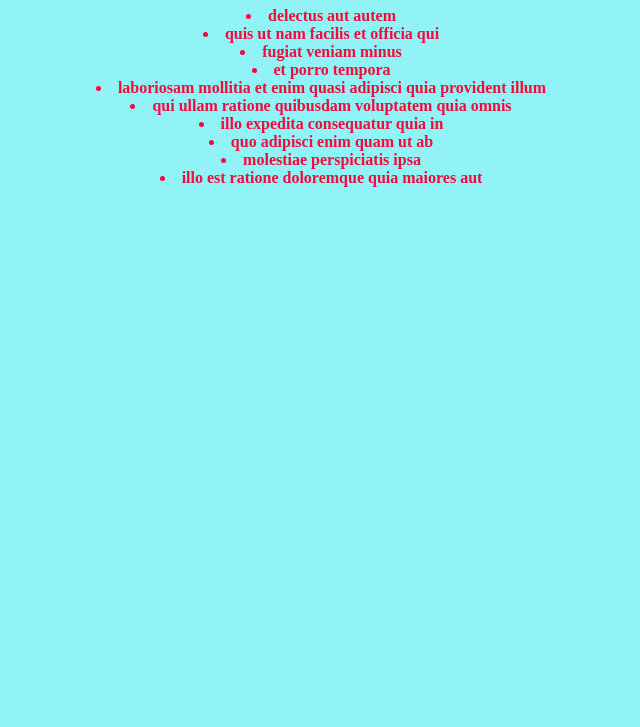
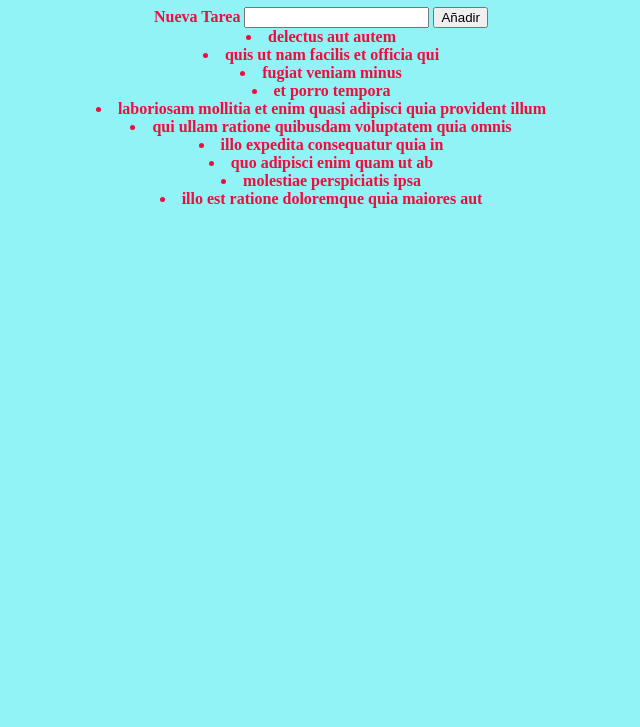
Before and after one commit to milily/lista-tareas, a plain HTML site: page index.html in a window 1280 px wide. Shown: the part 73-800 px from the top of the page, without its empty margins (319-959 px from the left). Drawn offline with Linux system fonts and the light colour scheme.

Commit message:
agregue el boton ´agregar lista´

```diff
--- a/assets/js/javascript.js
+++ b/assets/js/javascript.js
@@ -64,5 +64,5 @@ var arreglo = [
 
 arreglo.forEach(function(element){
 
-  document.write("<li>" + "<b>" +  element.title + "</li>")
+  document.write( "<li>" + "<b>" + element.title + "</li>" )
 });
--- a/index.html
+++ b/index.html
@@ -7,6 +7,10 @@
 <body bgcolor="#91F3F5" text="#F20B3D">
  <div align="center">
  <h1>Lista de tareas</h1>
+ <label for="email"><b>Nueva Tarea</b></label>
+	<input type="email" id="email">
+	<input type="button" value="Añadir" id="botoncito"/>
+	<div class="email-list"></div>
  <script type="text/javascript" src="assets/js/javascript.js"></script>
 </body>
 </html>
```
